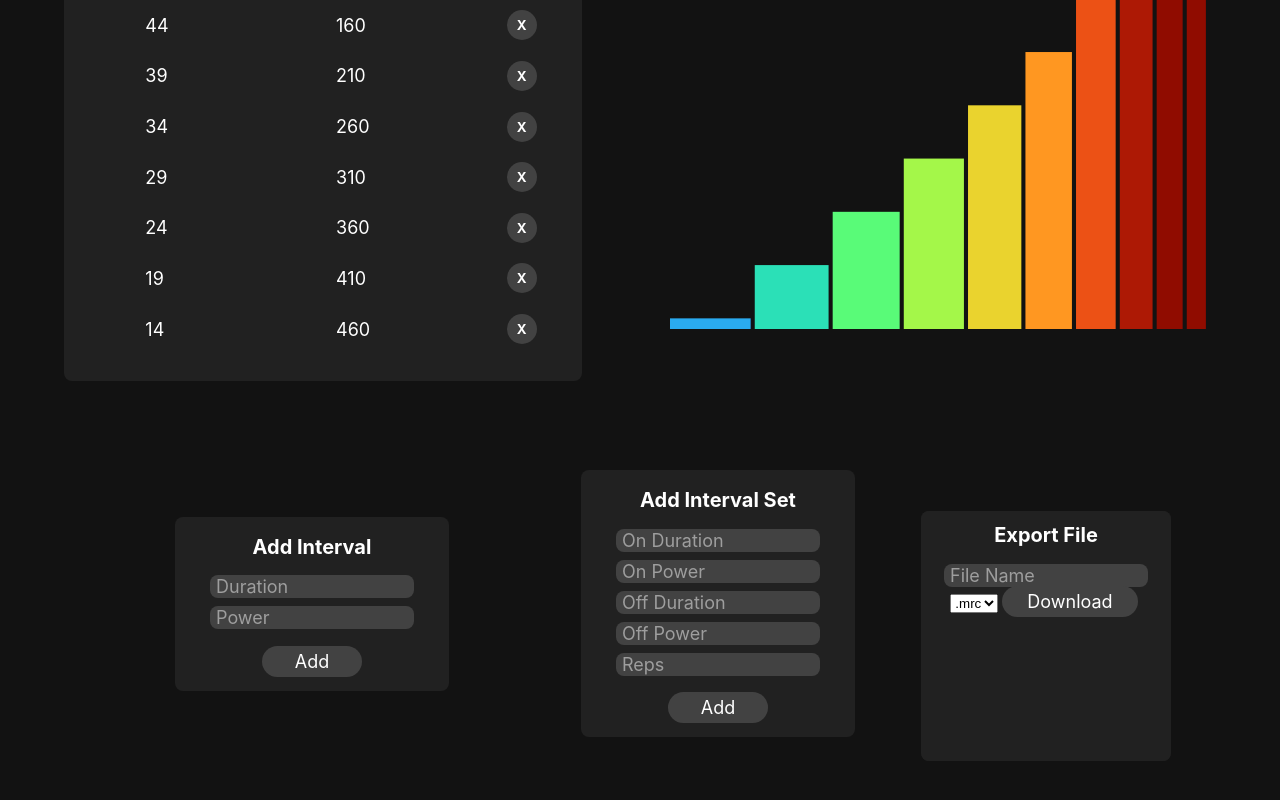
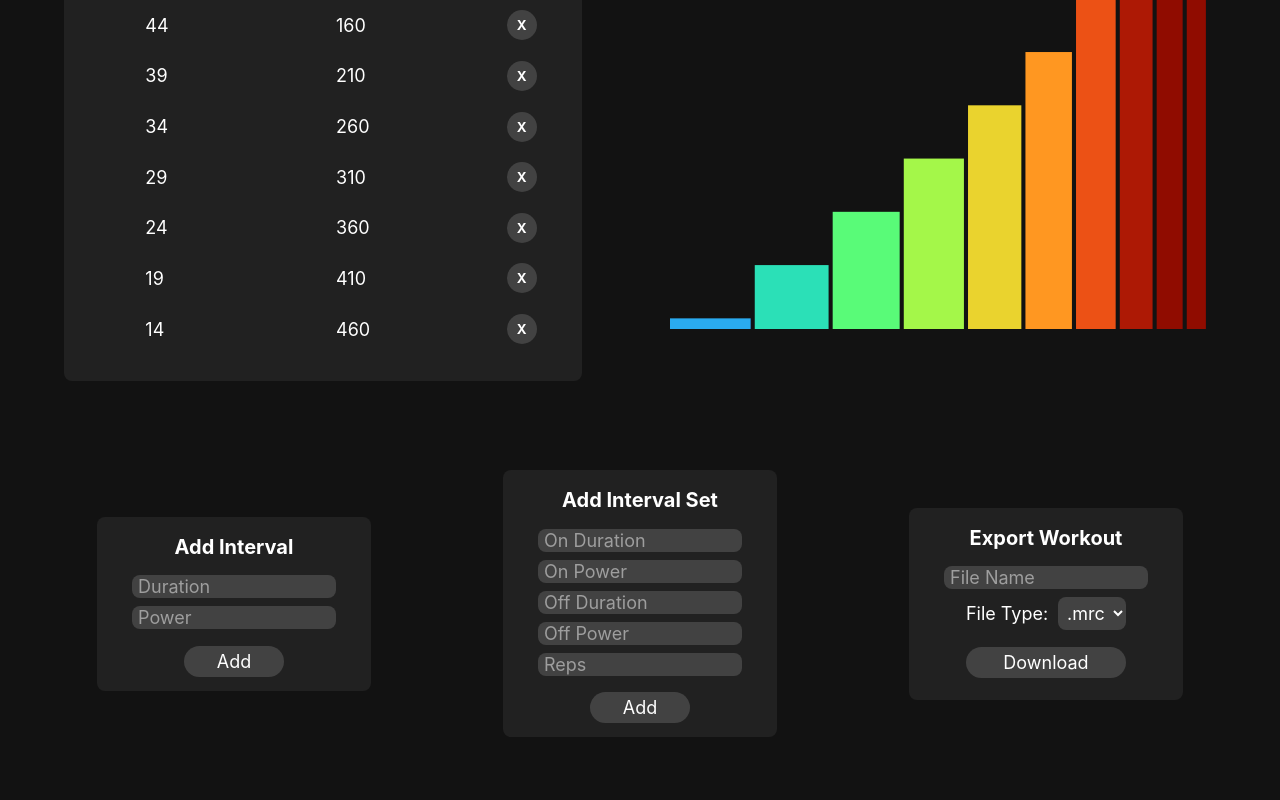
Before and after one commit to rbridges12/interval-builder, a React (Create React App) app: page / in a window 1280 px wide. Shown: the part 314-1114 px from the top of the page. Built offline with nearby package versions, Linux system fonts and the light colour scheme.

Commit message:
reformatted exporter

```diff
--- a/src/components/AddInterval.css
+++ b/src/components/AddInterval.css
@@ -9,11 +9,6 @@ form {
     color:white;
     font-size: calc(10px + 1vmin);
     /* display: flex; */
-}
-
-legend {
-    color: white;
-    font-size: calc(12px + 1vmin);
 }
 
 span {
--- a/src/components/App.css
+++ b/src/components/App.css
@@ -40,7 +40,7 @@
   flex-direction: row;
 }
 
-.AddInterval, .AddIntervalSet {
+.AddInterval, .AddIntervalSet, .Exporter {
   padding-top: 0%;
   padding-right: 5%;
   padding-left: 5%;
--- a/src/components/Exporter.css
+++ b/src/components/Exporter.css
@@ -1,11 +1,17 @@
-.Exporter {
+fieldset {
     background-color: #212121;
     color: white;
     border: 0;
     border-radius: 8px;
     /* width: 100%; */
-    width: 250px;
-    height: 250px;
+    /* width: 250px;
+    height: 250px; */
+}
+
+form {
+    color:white;
+    font-size: calc(10px + 1vmin);
+    /* display: flex; */
 }
 
 span {
@@ -16,21 +22,76 @@ span {
     padding: 5%;
 }
 
-a {
-    width: 300px;
-    font-family: inherit;
+label {
+    /* display: inline-block; */
+    float: left;
+    display: block;
+    width: 100%;
+}
+
+input[type=text] {
+    float: center;
+    width: 80%;
     margin: 4px;
+    /* border: 2px solid #616161; */
+    border: 0;
+    border-radius: 8px;
+    background-color: #424242;
     color: white;
     font-size: calc(10px + 1vmin);
-    padding: 2% 10%;
-    margin-top: 5%;
+    text-align: center;
+}
+
+::placeholder {
+    color: #9e9e9e;
+    text-align: left;
+    padding-left: 4px;
+}
+
+input[type=text]:focus {
+    border:0;
+    outline:none;
+    /* background-color: ; */
+}
+
+select {
+    color: white;
+    font-family: inherit;
+    font-size: calc(10px + 1vmin);
+    background-color: #424242;
+    border: 0;
+    border-radius: 8px;
+    padding: 2%;
+    margin-top: 4px;
+    margin-bottom: 4px;
+    margin-left: 10px;
+}
+
+select:focus {
+    outline: none;
+}
+
+a {
+    width: 150px;
+    font-family: inherit;
+    /* margin: 4px; */
+    color: white;
+    font-size: calc(10px + 1vmin);
+    /* padding-top: 2%;
+    padding-bottom: 6px;
+    padding-left: 6px;
+    padding-right: 6px; */
+    padding: 2%;
+    margin: 5%;
     background-color: #424242;
     border-radius: 20px;
-    /* border: 2px solid #424242; */
+    font-weight: normal;
     text-decoration: none;
+    display: block;
+    margin-left: auto;
+    margin-right: auto;
 }
 
 a:hover {
-    /* border:2px solid white; */
     background-color: #616161;
 }
--- a/src/components/Exporter.js
+++ b/src/components/Exporter.js
@@ -47,24 +47,32 @@ function Exporter(props) {
     const blob = new Blob([mrcString]);
     const DownloadUrl = URL.createObjectURL(blob);
     return (
-        <div className="Exporter">
-            <span>Export File</span>
+        <fieldset>
+            <span>Export Workout</span>
             <form>
                 <input
                     type="text"
                     name="filename"
                     placeholder="File Name"
                 />
+                <br />
+                <label>
+                    File Type:
                     <select>
                         <option value="mrc">.mrc</option>
                         <option valuie="erg">.erg</option>
                     </select>
+                </label>
+                <br />
+
+                {/* <button>Download</button> */}
+            </form>
+            <br />
             <a
                 download={fileName}
                 href={DownloadUrl}
             >Download</a>
-            </form>
-        </div>
+        </fieldset>
     );
 }
 
```
Also changed, not shown: 1 other file (tests, documents, lock files or other folders). Lines whose indentation alone changed are shown as unchanged.
